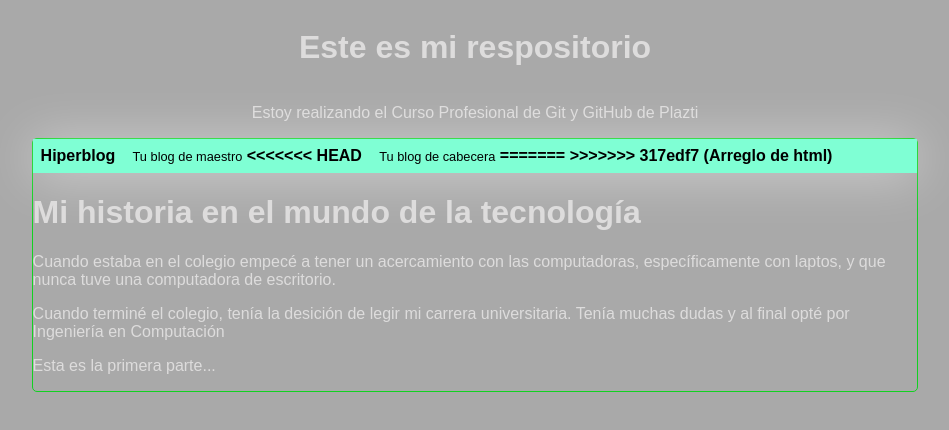
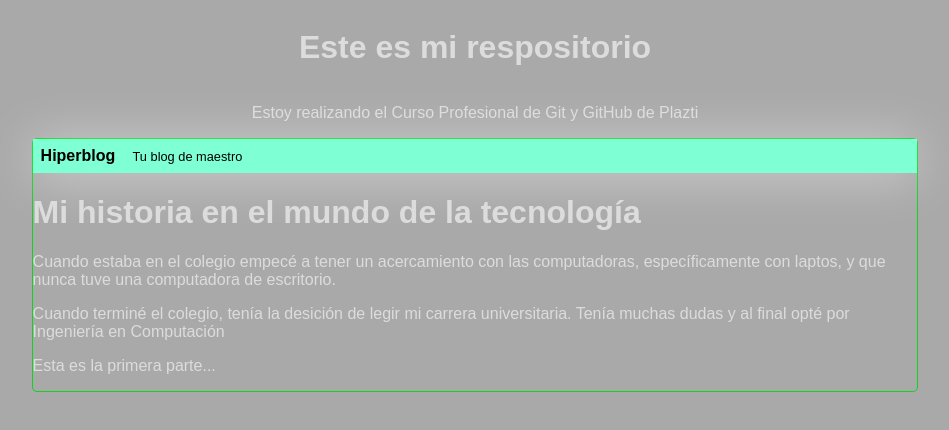
Before and after one commit to johncortes117/Blog, a plain HTML site: page index.html in a window 1280 px wide. Shown: the whole page, without its empty margins (165-1114 px from the left). Drawn offline with Linux system fonts and the light colour scheme.

Commit message:
Arreglo 2 de html

```diff
--- a/index.html
+++ b/index.html
@@ -14,10 +14,6 @@
         <div id = "header">
             Hiperblog
             <span id = "tagline">Tu blog de maestro</span>
-<<<<<<< HEAD
-            <span id = "tagline">Tu blog de cabecera</span>
-=======
->>>>>>> 317edf7 (Arreglo de html)
         </div>
         <div id = "post">
             <h1>Mi historia en el mundo de la tecnología</h1>
```
